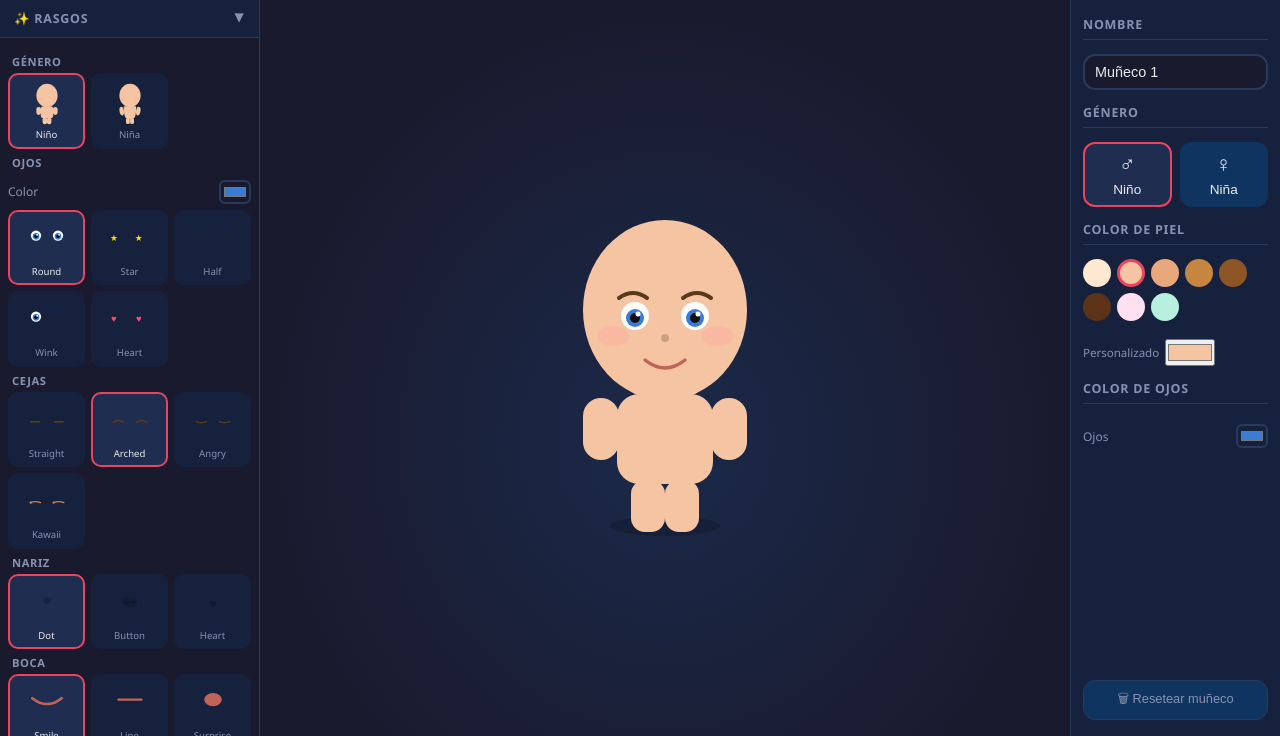
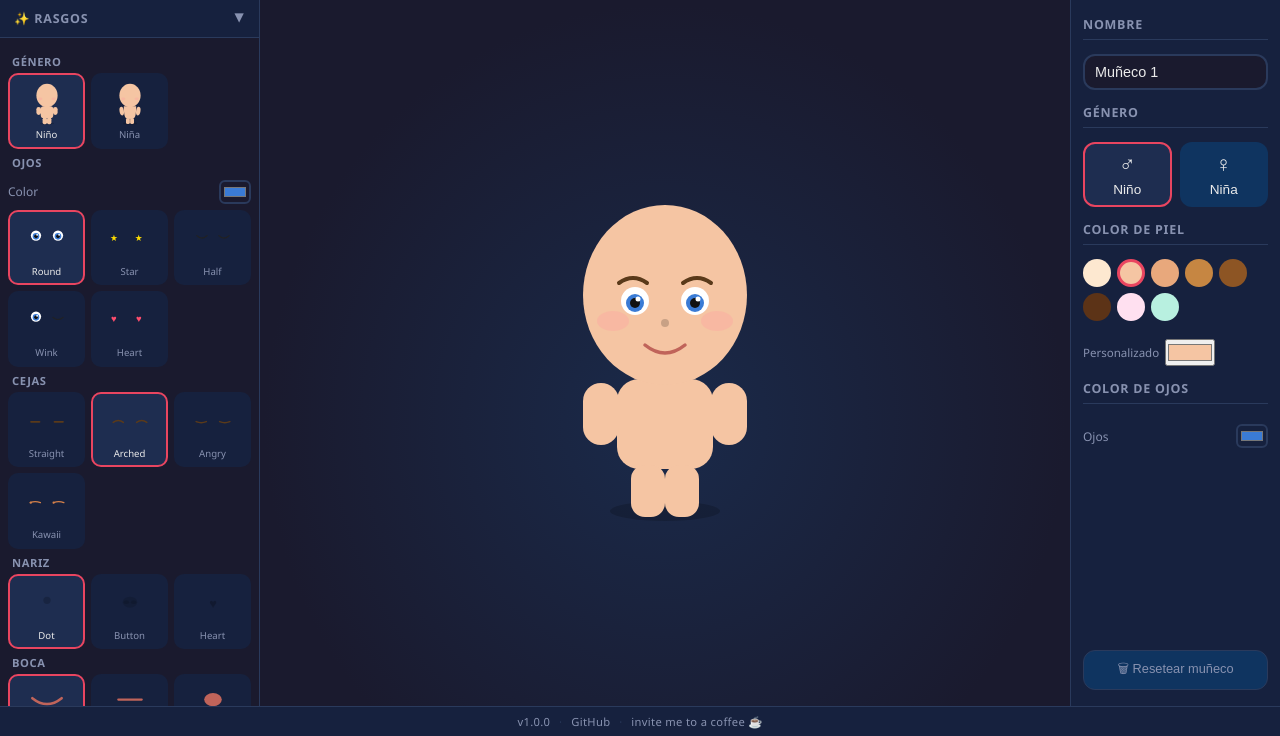
Before and after one commit to davic80/munecos-kawaii, a Flask app: page / in a window 1280 px wide. Shown: the part 64-800 px from the top of the page. Run offline with Flask 3, Linux system fonts and the light colour scheme.

Commit message:
feat: v1.0.0 — fix hat/scarf positions, add footer, add CHANGELOG
- Raise all hats ~22px so they sit on top of the head instead of the forehead
  (beanie, wizard, beret, cap — adjusted all Y coordinates)
- Raise HP scarf 14px so it wraps the neck correctly (y=170→156, tail y=182→168)
- Add footer bar: version v1.0.0, GitHub link, PayPal donate link
- Fix .main min-height:0 so footer is never clipped
- Add CHANGELOG.md with full v1.0.0 feature list

```diff
--- a/app/templates/index.html
+++ b/app/templates/index.html
@@ -85,6 +85,17 @@
 
 </div><!-- /main -->
 
+<!-- ====== FOOTER ====== -->
+<div class="footer-bar">
+  <span class="footer-version">v1.0.0</span>
+  <span class="footer-sep">·</span>
+  <a href="https://github.com/davic80/munecos-kawaii"
+     target="_blank" rel="noopener" class="footer-link">GitHub</a>
+  <span class="footer-sep">·</span>
+  <a href="https://www.paypal.com/donate/?hosted_button_id=7Z6JDTBCDCWHC"
+     target="_blank" rel="noopener" class="footer-donate">invite me to a coffee ☕</a>
+</div>
+
 <script src="/static/app.js"></script>
 </body>
 </html>
--- a/static/app.js
+++ b/static/app.js
@@ -159,20 +159,20 @@ const SHOES = {
 // ---- HATS ----
 const HATS = {
   beanie: (c) => `
-    <path d="M40,106 Q40,50 120,46 Q200,50 200,106 Z" fill="${c}"/>
-    <rect x="36" y="102" width="168" height="18" rx="9" fill="${darken(c,15)}"/>`,
+    <path d="M42,84 Q40,28 120,24 Q200,28 198,84 Z" fill="${c}"/>
+    <rect x="36" y="78" width="168" height="18" rx="9" fill="${darken(c,15)}"/>`,
   wizard: (c) => `
-    <path d="M120,6 L80,110 L160,110 Z" fill="${c}"/>
-    <ellipse cx="120" cy="110" rx="50" ry="12" fill="${darken(c,10)}"/>
-    <path d="M96,68 Q120,56 144,68" fill="none" stroke="#f5c518" stroke-width="2.5"/>`,
+    <path d="M120,2 L82,90 L158,90 Z" fill="${c}"/>
+    <ellipse cx="120" cy="90" rx="52" ry="13" fill="${darken(c,10)}"/>
+    <path d="M96,52 Q120,40 144,52" fill="none" stroke="#f5c518" stroke-width="2.5"/>`,
   beret: (c) => `
-    <ellipse cx="120" cy="64" rx="68" ry="28" fill="${c}"/>
-    <circle cx="148" cy="48" r="7" fill="${darken(c,18)}"/>
-    <rect x="60" y="82" width="120" height="12" rx="6" fill="${darken(c,10)}"/>`,
+    <ellipse cx="120" cy="44" rx="68" ry="28" fill="${c}"/>
+    <circle cx="148" cy="28" r="7" fill="${darken(c,18)}"/>
+    <rect x="58" y="60" width="124" height="12" rx="6" fill="${darken(c,10)}"/>`,
   cap: (c) => `
-    <path d="M50,106 Q50,62 120,58 Q190,62 190,106 Z" fill="${c}"/>
-    <rect x="46" y="100" width="148" height="14" rx="7" fill="${darken(c,12)}"/>
-    <rect x="30" y="106" width="100" height="12" rx="6" fill="${darken(c,8)}"/>`,
+    <path d="M52,84 Q50,40 120,36 Q190,40 188,84 Z" fill="${c}"/>
+    <rect x="46" y="78" width="148" height="14" rx="7" fill="${darken(c,12)}"/>
+    <rect x="28" y="84" width="106" height="12" rx="6" fill="${darken(c,8)}"/>`,
 };
 
 // ---- CAPES / COATS ----
@@ -226,20 +226,20 @@ function svgScarf(house) {
   const { c1, c2 } = HP_HOUSES[house];
   return `
     <!-- scarf base around neck -->
-    <rect x="90" y="170" width="60" height="16" rx="8" fill="${c1}"/>
+    <rect x="90" y="156" width="60" height="16" rx="8" fill="${c1}"/>
     <!-- stripes -->
-    <rect x="96" y="170" width="8" height="16" rx="0" fill="${c2}"/>
-    <rect x="112" y="170" width="8" height="16" fill="${c2}"/>
-    <rect x="128" y="170" width="8" height="16" fill="${c2}"/>
+    <rect x="96" y="156" width="8" height="16" rx="0" fill="${c2}"/>
+    <rect x="112" y="156" width="8" height="16" fill="${c2}"/>
+    <rect x="128" y="156" width="8" height="16" fill="${c2}"/>
     <!-- hanging end left -->
-    <rect x="92" y="182" width="18" height="40" rx="6" fill="${c1}"/>
-    <rect x="94" y="182" width="6" height="40" rx="3" fill="${c2}"/>
-    <rect x="102" y="182" width="6" height="40" rx="3" fill="${c1}"/>
+    <rect x="92" y="168" width="18" height="42" rx="6" fill="${c1}"/>
+    <rect x="94" y="168" width="6" height="42" rx="3" fill="${c2}"/>
+    <rect x="102" y="168" width="6" height="42" rx="3" fill="${c1}"/>
     <!-- fringe -->
-    <line x1="93" y1="220" x2="91" y2="228" stroke="${c2}" stroke-width="2"/>
-    <line x1="97" y1="220" x2="95" y2="228" stroke="${c2}" stroke-width="2"/>
-    <line x1="101" y1="220" x2="99" y2="228" stroke="${c2}" stroke-width="2"/>
-    <line x1="105" y1="220" x2="103" y2="228" stroke="${c2}" stroke-width="2"/>`;
+    <line x1="93" y1="208" x2="91" y2="216" stroke="${c2}" stroke-width="2"/>
+    <line x1="97" y1="208" x2="95" y2="216" stroke="${c2}" stroke-width="2"/>
+    <line x1="101" y1="208" x2="99" y2="216" stroke="${c2}" stroke-width="2"/>
+    <line x1="105" y1="208" x2="103" y2="216" stroke="${c2}" stroke-width="2"/>`;
 }
 
 // ---- HP WANDS ----
--- a/static/style.css
+++ b/static/style.css
@@ -23,6 +23,35 @@ body {
   overflow: hidden;
   display: flex;
   flex-direction: column;
+}
+
+/* ===== FOOTER ===== */
+.footer-bar {
+  height: 30px;
+  flex-shrink: 0;
+  background: var(--surface);
+  border-top: 1px solid var(--border);
+  display: flex;
+  align-items: center;
+  justify-content: center;
+  gap: 0.55rem;
+  font-size: 0.7rem;
+  color: var(--text-muted);
+  letter-spacing: 0.03em;
+}
+.footer-sep { color: var(--border); }
+.footer-version { color: var(--text-muted); }
+.footer-link,
+.footer-donate {
+  color: var(--text-muted);
+  text-decoration: none;
+  transition: color 0.15s;
+}
+.footer-link:hover,
+.footer-donate:hover { color: var(--accent2); }
+
+@media (max-width: 480px) {
+  .footer-bar { display: none; }
 }
 
 /* ===== HEADER ===== */
@@ -105,6 +134,7 @@ header h1 {
 .main {
   display: flex;
   flex: 1;
+  min-height: 0;
   overflow: hidden;
 }
 
```
Also changed, not shown: CHANGELOG.md (added).
